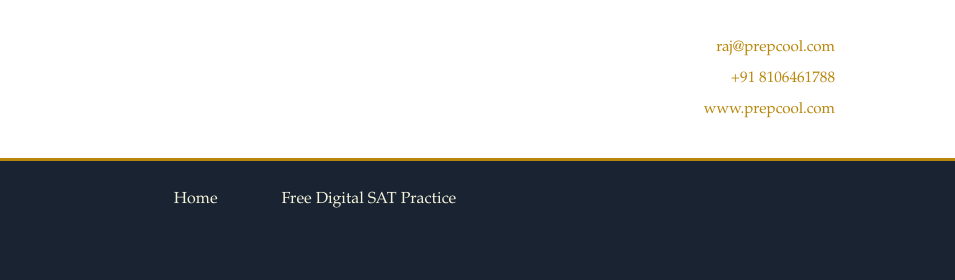
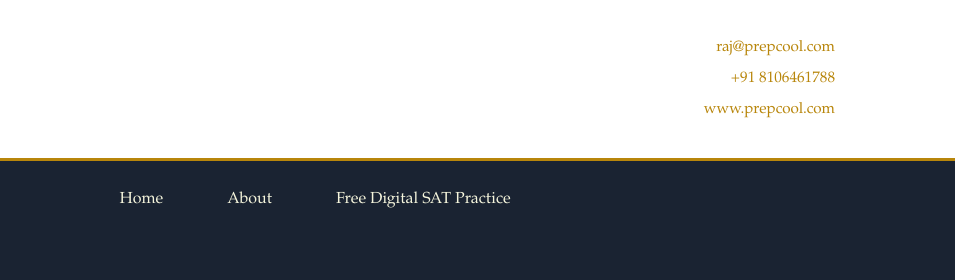
Before and after one commit to advaithaventures-web/sat-classes, a plain HTML site: page index.html in a window 1280 px wide. Shown: the top 280 px of the page, 325-1280 px from the left. Drawn offline with Linux system fonts and the light colour scheme.

Commit message:
Update index.html

```diff
--- a/index.html
+++ b/index.html
@@ -461,6 +461,7 @@
     <!-- Navigation -->
     <div class="nav">
         <a href="index.html">Home</a>
+        <a href="about.html">About</a>
         <a href="resources.html">Free Digital SAT Practice</a>
     </div>
 
@@ -626,6 +627,7 @@
             <p style="margin-bottom: 15px;">Expert Digital SAT Reading & Writing instruction since 2012 | Empowering students to achieve 750+</p>
             <p style="margin: 10px 0;">
                 <a href="index.html">Home</a> |
+                <a href="about.html">About</a> |
                 <a href="resources.html">Free Practice Questions</a>
             </p>
         </div>
```
